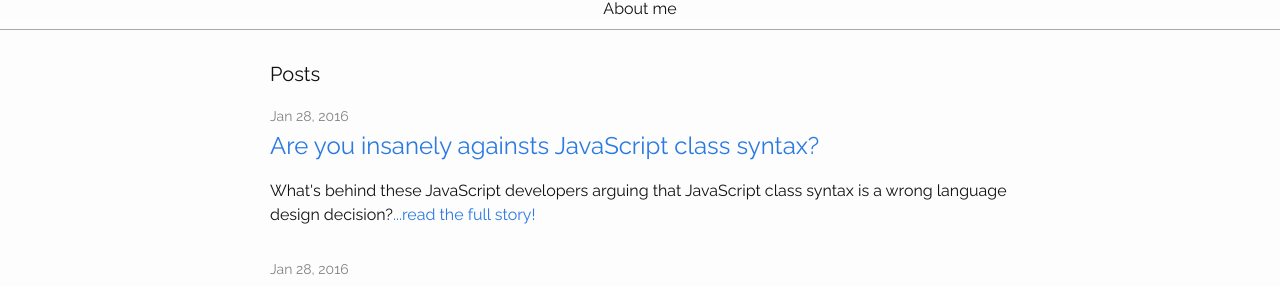
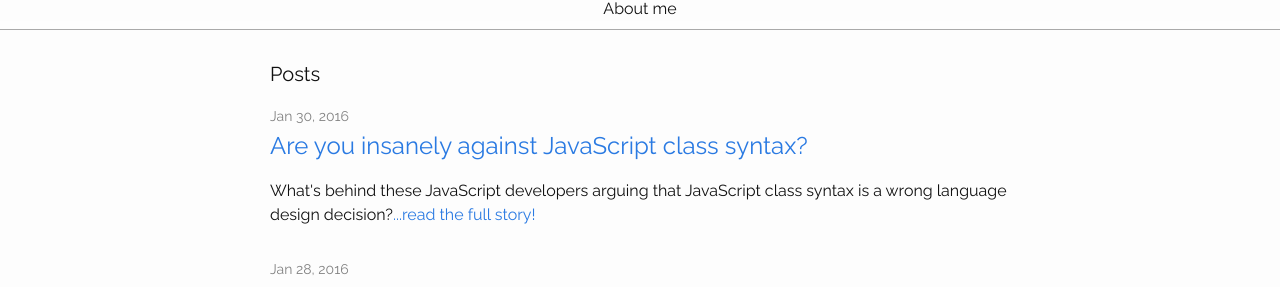
Before and after one commit to mfidemraizer/mfidemraizer.github.io, a Jekyll site: the page built from index.html, in a window 1280 px wide. Shown: the part 304-591 px from the top of the page. Built offline with Jekyll 4.4.1, drawn with Linux system fonts in a browser that asks for light colours; comment, search, counter and statistics services are not loaded.

Commit message:
Update 2016-01-30-insanely-being-against-javascript-class-syntax.markdown

```diff
--- a/_posts/2016-01-30-insanely-being-against-javascript-class-syntax.markdown
+++ b/_posts/2016-01-30-insanely-being-against-javascript-class-syntax.markdown
@@ -1,13 +1,13 @@
 ---
 layout: post
-title:  "Are you insanely againsts JavaScript class syntax?"
-date:   2016-01-28 17:30:00 +0100
+title:  "Are you insanely against JavaScript class syntax?"
+date:   2016-01-30 17:30:00 +0100
 categories: javascript
 excerpt: "What's behind these JavaScript developers arguing that JavaScript class syntax is a wrong language design decision?"
 ---
 
 
-<img src="/img/chair.jpg" style="width: 20vw;height: 20vw; margin: 0 auto;display: block;margin-bottom: 40px">
+<img src="/img/chair.JPG" style="width: 20vw;height: 20vw; margin: 0 auto;display: block;margin-bottom: 40px">
 
 Actually it's not the first time I've heard about people arguing against JavaScript class syntax. I mean this:
 
```
